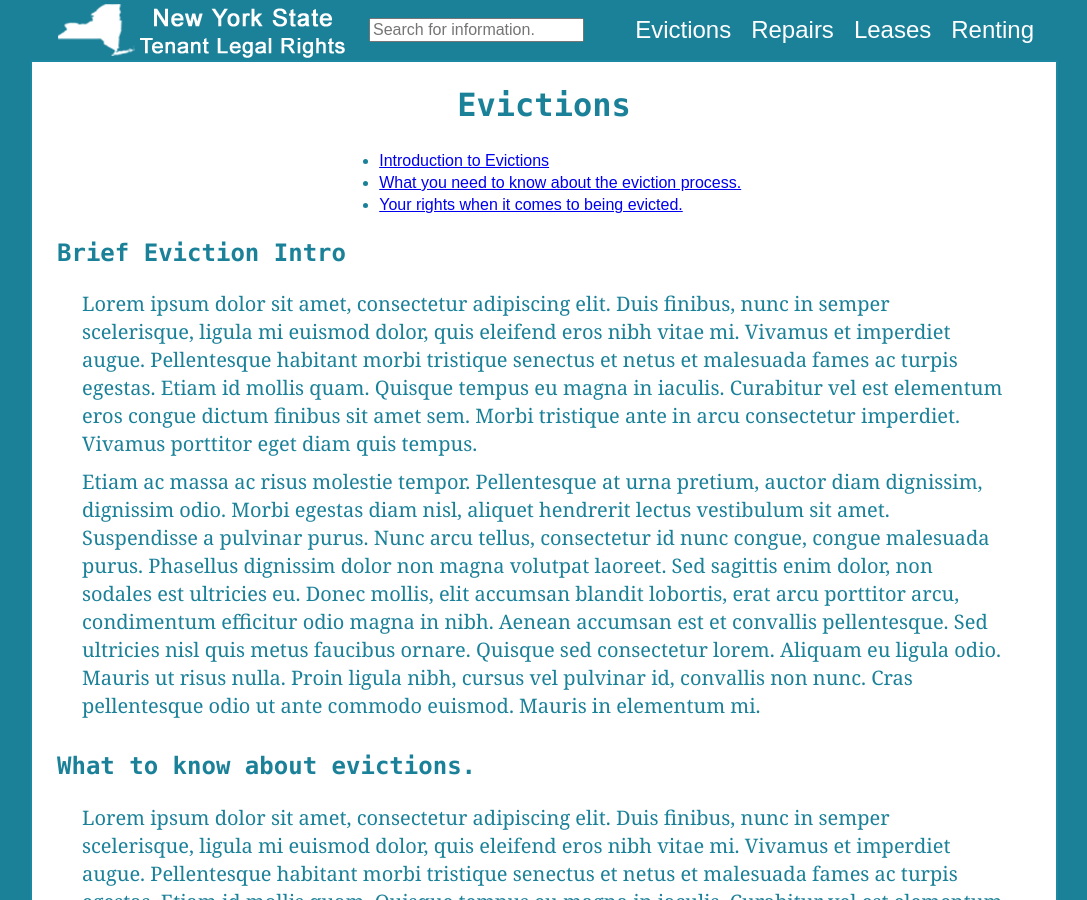
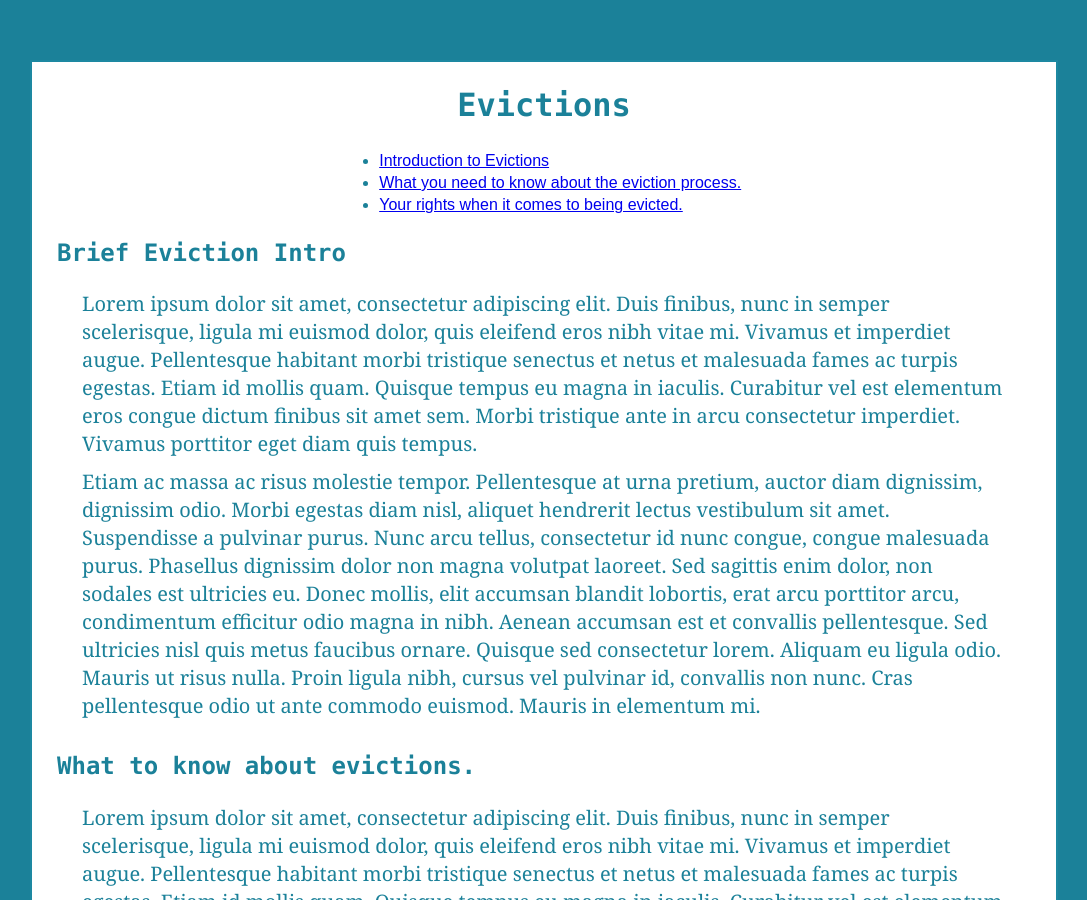
Before and after one commit to iinf362/team3, a Jekyll site: the page evictions.html, which Jekyll copies as it is, in a window 1280 px wide and 900 px high. Shown: the whole window, without its empty margins (96-1183 px from the left). Built offline with Jekyll 4.4.1, drawn with Linux system fonts in a browser that asks for light colours.

Commit message:
Update evictions.html

```diff
--- a/evictions.html
+++ b/evictions.html
@@ -22,22 +22,7 @@
 
         <!-- Add your site or application content here -->
 
-    <header role="banner">
-        <div class="title">
-            <a href="index.html"><img src="img/titleimg.png" alt="NYS Lawyer-Tenant Rights" /></a>
-        </div>
-        <div role="search" class="search">
-            <img src="img/search.png" alt="search icon" />
-            <input id="mysearch2" type="search" placeholder="Search for information.">
-        </div>
-        <nav role="navigation">
-                <a href="renting.html">Renting</a>
-                <a href="leases.html">Leases</a>
-                <a href="repairs.html">Repairs</a>
-                <a href="evictions.html">Evictions</a>
-        </nav>
 
-  </header>
 
     <div class="headerspacer">
     </div>
```
